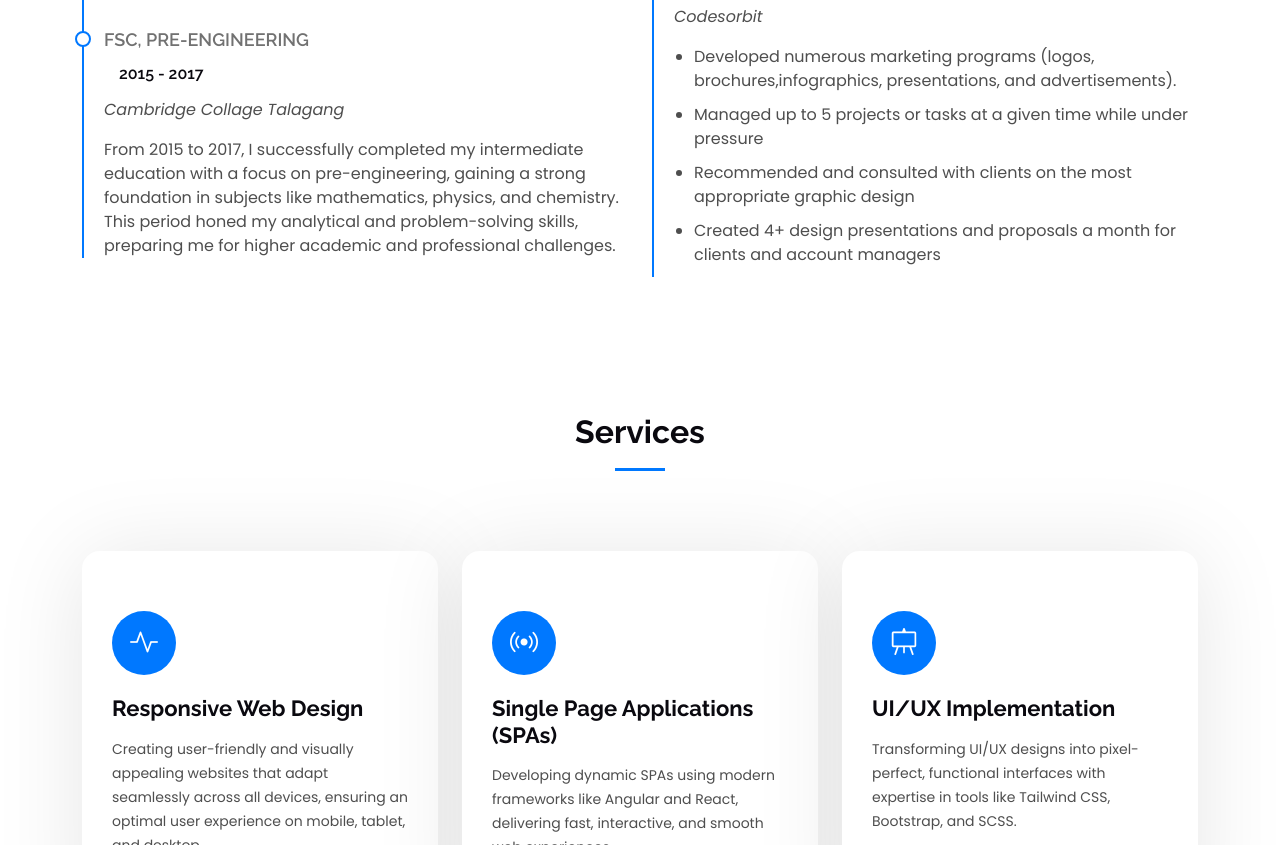
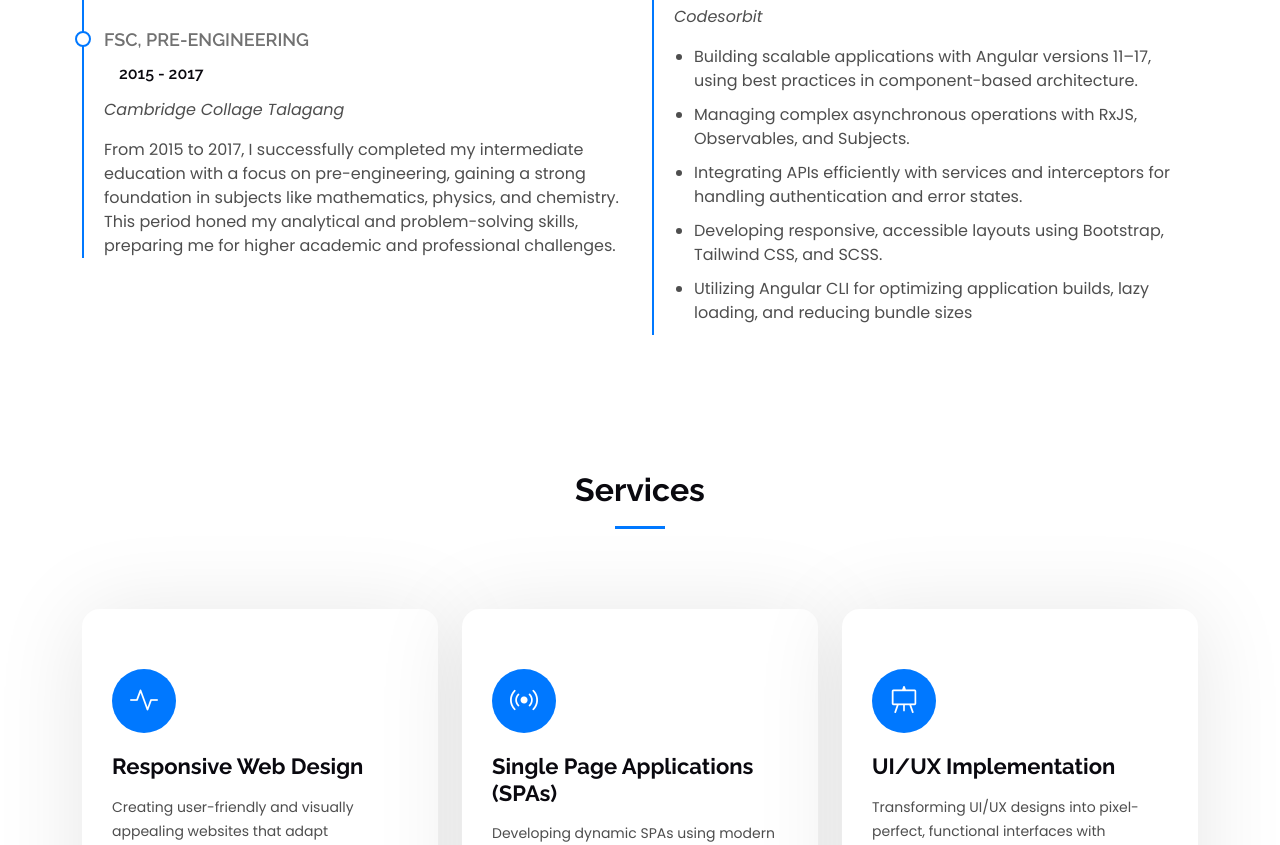
Before and after one commit to sherazhussain/Potfolio, a plain HTML site: page index.html in a window 1280 px wide. Shown: the part 2235-3080 px from the top of the page. Drawn offline with Linux system fonts and the light colour scheme.

Commit message:
description updated in experience section

```diff
--- a/index.html
+++ b/index.html
@@ -206,10 +206,11 @@
               <h5>Aug 2021 - Feb 2025</h5>
               <p><em>Codesorbit</em></p>
               <ul>
-                <li>Developed numerous marketing programs (logos, brochures,infographics, presentations, and advertisements).</li>
-                <li>Managed up to 5 projects or tasks at a given time while under pressure</li>
-                <li>Recommended and consulted with clients on the most appropriate graphic design</li>
-                <li>Created 4+ design presentations and proposals a month for clients and account managers</li>
+                <li>Building scalable applications with Angular versions 11–17, using best practices in component-based architecture.</li>
+                <li>Managing complex asynchronous operations with RxJS, Observables, and Subjects.</li>
+                <li>Integrating APIs efficiently with services and interceptors for handling authentication and error states.</li>
+                <li>Developing responsive, accessible layouts using Bootstrap, Tailwind CSS, and SCSS.</li>
+                <li>Utilizing Angular CLI for optimizing application builds, lazy loading, and reducing bundle sizes</li>
               </ul>
             </div><!-- Edn Resume Item -->
 
```
